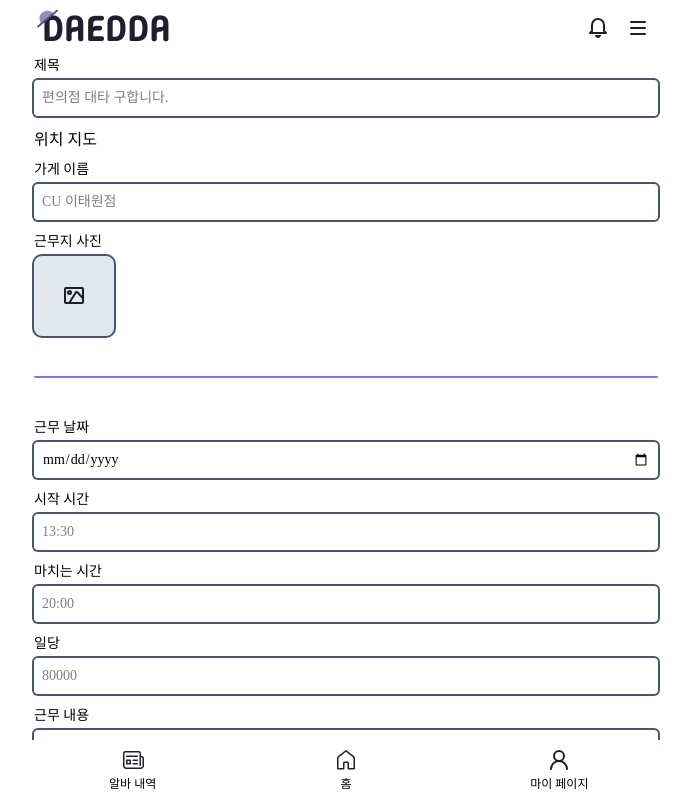
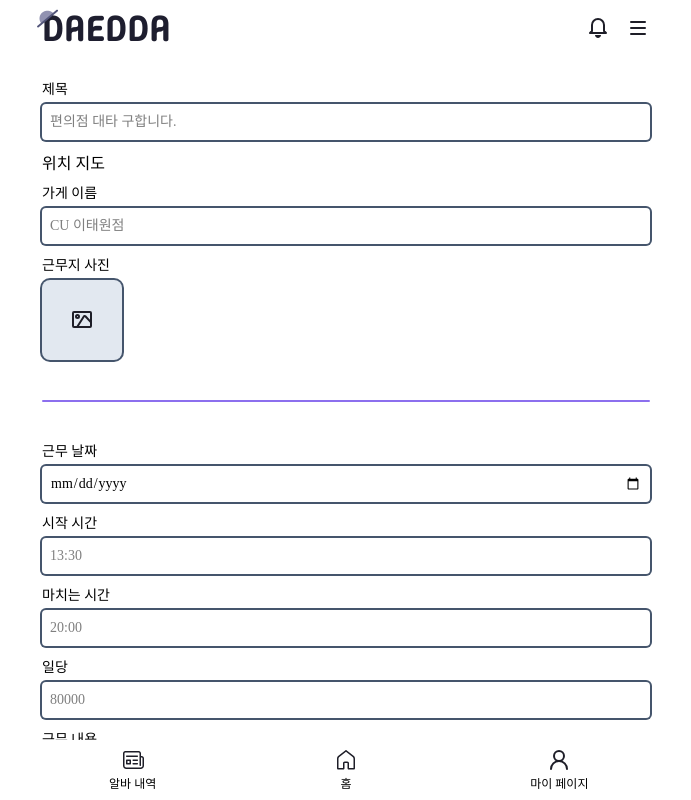
Before and after one commit to iamodh/daedda2-client, a React (Vite) app: page /app/job-posts/create in a window 1280 px wide. Shown: the top 800 px of the page, without its empty margins (294-985 px from the left). Built offline with nearby package versions, Linux system fonts and the light colour scheme; a web font is replaced by a local one.

Commit message:
레이아웃 여백 조절

```diff
--- a/src/components/layouts/app-layout.tsx
+++ b/src/components/layouts/app-layout.tsx
@@ -11,13 +11,13 @@ export const AppLayout = ({ children }: { children: React.ReactNode }) => {
   };
 
   return (
-    <div className="max-w-[640px] mx-auto px-2">
+    <div className="max-w-[640px] mx-auto px-4">
       <Header
         user={{ name: 'Jane Doe' }}
         onClickAlert={onAlertClick}
         onClickMenu={onMenuClick}
       />
-      <main className="pt-[56px] py-[76px]">{children}</main>
+      <main className="py-20">{children}</main>
       <Footer />
     </div>
   );
```
